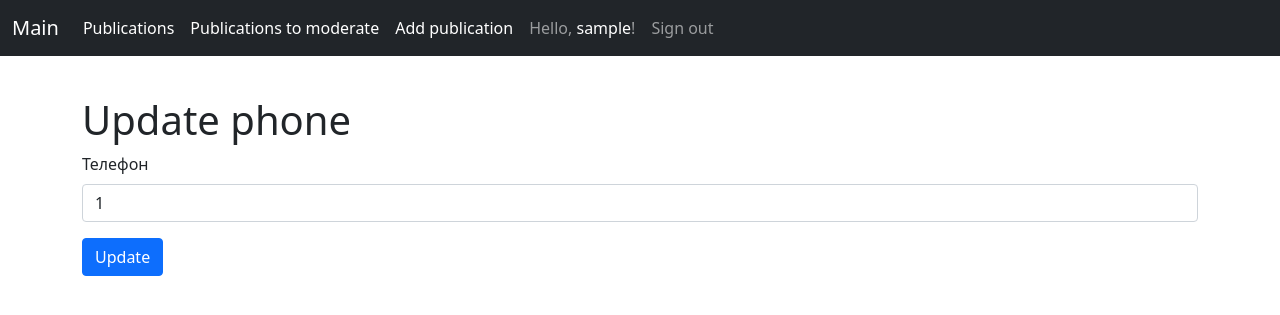
After one commit to Irbiss555/final_exam, a Django app: page /accounts/user/1/update/ in a window 1280 px wide. The commit adds this page. Shown: the top 315 px of the page. Run offline with Django 4.2, Linux system fonts and the light colour scheme; a user stored in the database is signed in; tables that the repository leaves empty hold one stand-in row (values such as "Sample post").

Commit message:
#10 Реализовал изменение телефона у пользователя

```diff
--- a/accounts/forms.py
+++ b/accounts/forms.py
@@ -38,5 +38,12 @@ class MyUserCreationForm(forms.ModelForm):
             'password',
             'password_confirm',
             'first_name',
+            'phone',
             'email',
         ]
+
+
+class UserPhoneForm(forms.ModelForm):
+    class Meta:
+        model = get_user_model()
+        fields = ['phone']
--- a/accounts/models.py
+++ b/accounts/models.py
@@ -5,4 +5,8 @@ from django.db import models
 # Create your models here.
 
 class CustomUser(AbstractUser):
-    pass
+    phone = models.DecimalField(
+        max_digits=15, decimal_places=0,
+        null=False, blank=False, verbose_name='Телефон',
+        default='87777777777'
+    )
--- a/accounts/urls.py
+++ b/accounts/urls.py
@@ -2,7 +2,7 @@ from django.urls import path
 
 from django.contrib.auth.views import LogoutView
 
-from accounts.views import LoginUserView, RegisterView, UserDetailView
+from accounts.views import LoginUserView, RegisterView, UserDetailView, UserUpdatePhoneView
 
 app_name = 'accounts'
 
@@ -11,4 +11,6 @@ urlpatterns = [
     path('logout/', LogoutView.as_view(), name='logout'),
     path('register/', RegisterView.as_view(), name='user_create'),
     path('user/<int:pk>', UserDetailView.as_view(), name='user_detail'),
+    path('user/<int:pk>/update/', UserUpdatePhoneView.as_view(), name='user_update_phone'),
+
 ]
--- a/accounts/views.py
+++ b/accounts/views.py
@@ -1,3 +1,4 @@
+from django.contrib.auth.mixins import UserPassesTestMixin
 from django.shortcuts import render
 
 # Create your views here.
@@ -6,9 +7,9 @@ from django.contrib.auth import get_user_model
 from django.contrib.auth.views import LoginView
 from django.shortcuts import redirect
 from django.urls import reverse
-from django.views.generic import CreateView, DetailView
+from django.views.generic import CreateView, DetailView, UpdateView
 
-from accounts.forms import MyUserCreationForm
+from accounts.forms import MyUserCreationForm, UserPhoneForm
 from publications.services import publication_list_service
 
 
@@ -39,3 +40,15 @@ class UserDetailView(DetailView):
         context = super(UserDetailView, self).get_context_data(**kwargs)
         context['filtered_publications'] = publication_list_service(user=self.get_object(), moderation_status='VALID')
         return context
+
+
+class UserUpdatePhoneView(UserPassesTestMixin, UpdateView):
+    model = get_user_model()
+    form_class = UserPhoneForm
+    template_name = 'accounts/user_update_phone.html'
+
+    def test_func(self):
+        return self.request.user == self.get_object()
+
+    def get_success_url(self):
+        return reverse('accounts:user_detail', kwargs={'pk': self.object.pk})
--- a/templates/accounts/registration/user_create.html
+++ b/templates/accounts/registration/user_create.html
@@ -17,10 +17,16 @@
             <label for="password" class="form-label">Password:</label>
             <input class="form-control" type="password" name="{{ form.password.name }}" id="password">
         </div>
+
         <div class="mb-3">
             <label for="password_confirm" class="form-label">Password confirm:</label>
             <input class="form-control" type="password" name="{{ form.password_confirm.name }}" id="password_confirm">
         </div>
+            <div class="mb-3">
+        <label id="phone" class="form-label" style="margin-top: 1vw;" for="phone">Phone</label>
+        <input required type="tel" maxlength="11" minlength="11" class="form-control {% if form.phone.errors %}is-invalid{% endif %}" id="phone"
+               name="phone" placeholder="8xxxxxxxxxx">
+    </div>
         <div class="mb-3">
             <label for="email" class="form-label">Email:</label>
             <input class="form-control" type="email" name="{{ form.email.name }}" id="email" value="{{ form.instance.email }}">
--- a/templates/accounts/user_detail.html
+++ b/templates/accounts/user_detail.html
@@ -10,8 +10,12 @@
                     <h5 class="card-title">Username: {{ user_obj.username }}</h5>
                     <p class="card-text">Name: {{ user_obj.first_name }}</p>
                     <p class="card-text">Email: {{ user_obj.email }}</p>
+                    <p class="card-text">Phone: {{ user_obj.phone }}</p>
                 </div>
         </div>
+        {% if user_obj == request.user %}
+        <a href="{% url 'accounts:user_update_phone' user_obj.pk %}" class="btn btn-primary">Update Phone</a>
+        {% endif %}
     </div>
     <h3 style="margin-top: 40px">Publications</h3>
     {% if request.user == user_obj %}
--- /dev/null
+++ b/templates/accounts/user_update_phone.html
@@ -0,0 +1,20 @@
+{% extends 'base.html' %}
+{% load static %}
+
+{% block content %}
+    <h1>Update phone</h1>
+    <form action="{% url 'accounts:user_update_phone' form.instance.pk %}" method="post" enctype="multipart/form-data">
+        {% csrf_token %}
+        <div class="mb-3">
+            <label for="phone" class="form-label">{{ form.phone.label }}</label>
+            <input required type="number" class="form-control" id="phone" name="{{ form.phone.name }}"
+                   value="{{ form.instance.phone }}">
+            {% for error in form.phone.errors %}
+                <div role="alert" style="color: red;">
+                    {{ error }}
+                </div>
+            {% endfor %}
+        </div>
+        <button type="submit" class="btn btn-primary">Update</button>
+    </form>
+{% endblock %}
```
Also changed, not shown: accounts/migrations/0002_customuser_phone.py (added).
